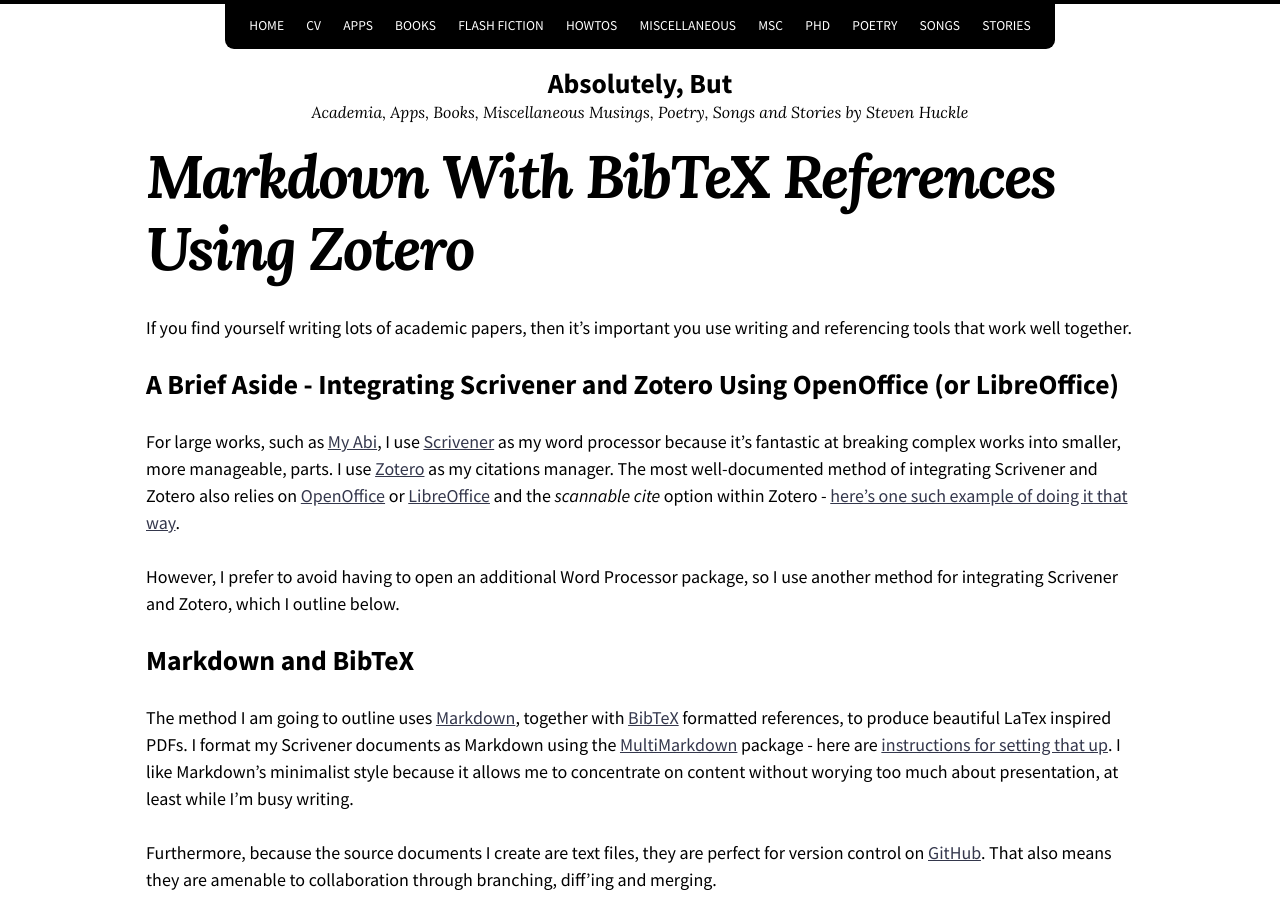
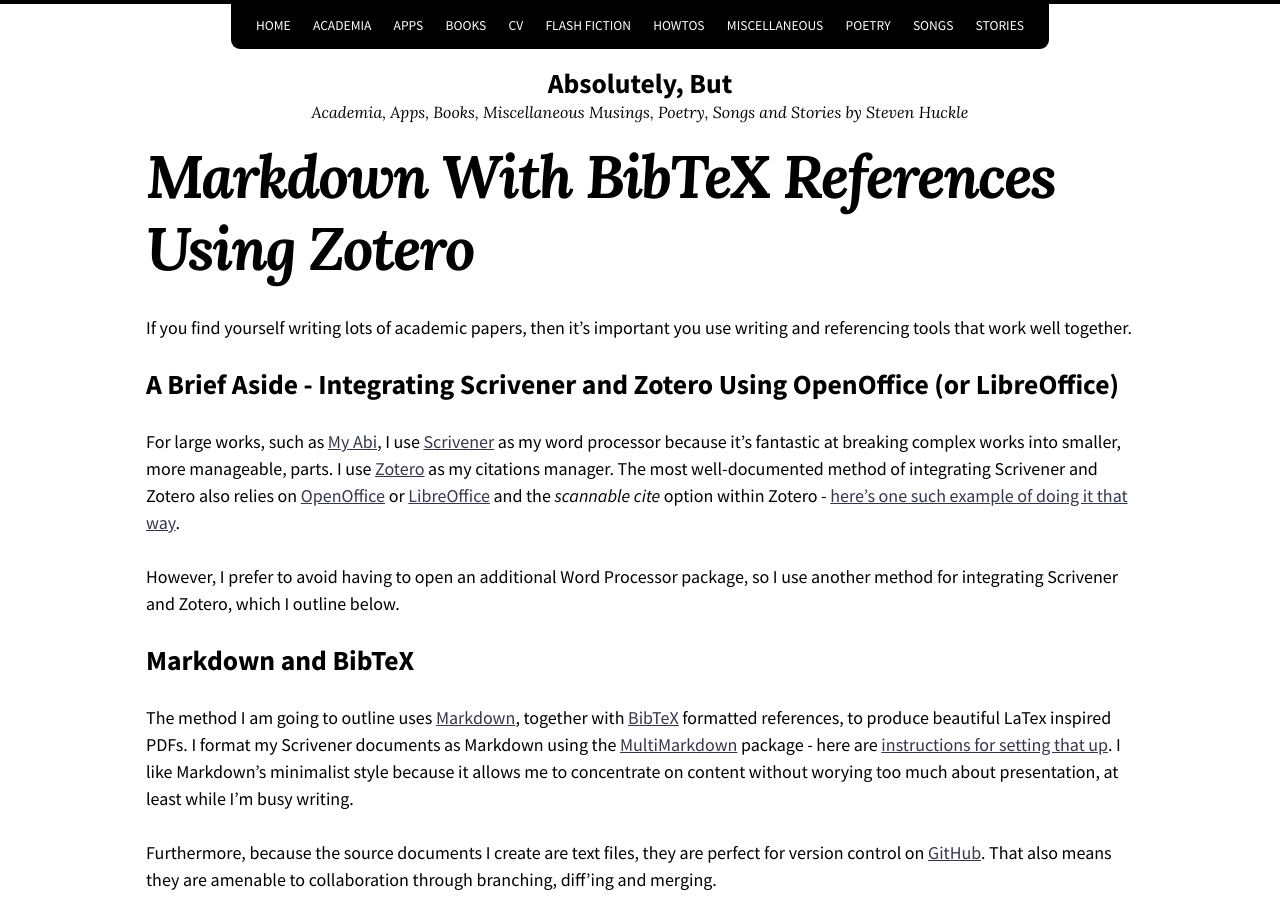
Before and after one commit to glowkeeper/Markdown-with-References, a Jekyll site: the page built from index.md, in a window 1280 px wide and 900 px high. Built offline with Jekyll 4.4.1, drawn with Linux system fonts in a browser that asks for light colours; nearby versions of some CDN libraries; our own code applies the rules of GitHub Pages for plain Markdown files.

Commit message:
nav links

```diff
--- a/_data/navigation.yml
+++ b/_data/navigation.yml
@@ -2,22 +2,20 @@
 
 - title: Home
   url: https://glowkeeper.github.io/
-- title: CV
-  url: https://glowkeeper.github.io/posts/cv/
+- title: Academia
+  url: https://glowkeeper.github.io//posts/academia/
 - title: Apps
   url: https://glowkeeper.github.io/posts/apps/
 - title: Books
   url: https://glowkeeper.github.io/posts/books/
+- title: CV
+  url: https://glowkeeper.github.io/posts/cv/
 - title: Flash Fiction
   url: https://glowkeeper.github.io/posts/flashFiction/
 - title: HowTos
   url: https://glowkeeper.github.io/posts/howTos/
 - title: Miscellaneous
   url: https://glowkeeper.github.io/posts/misc/
-- title: MSc
-  url: https://glowkeeper.github.io/posts/MSc/
-- title: PhD
-  url: https://glowkeeper.github.io/PhDWorks/
 - title: Poetry
   url: https://glowkeeper.github.io/posts/poetry/
 - title: Songs
```
